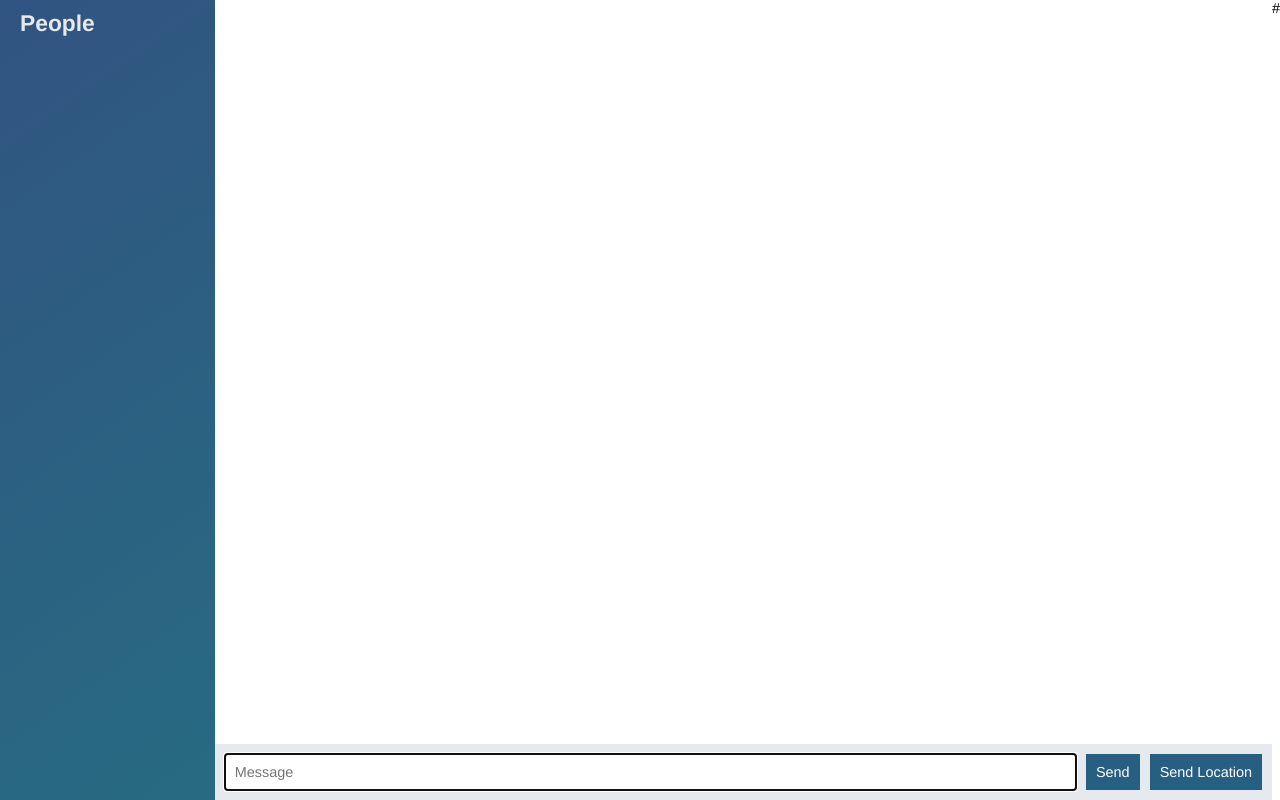
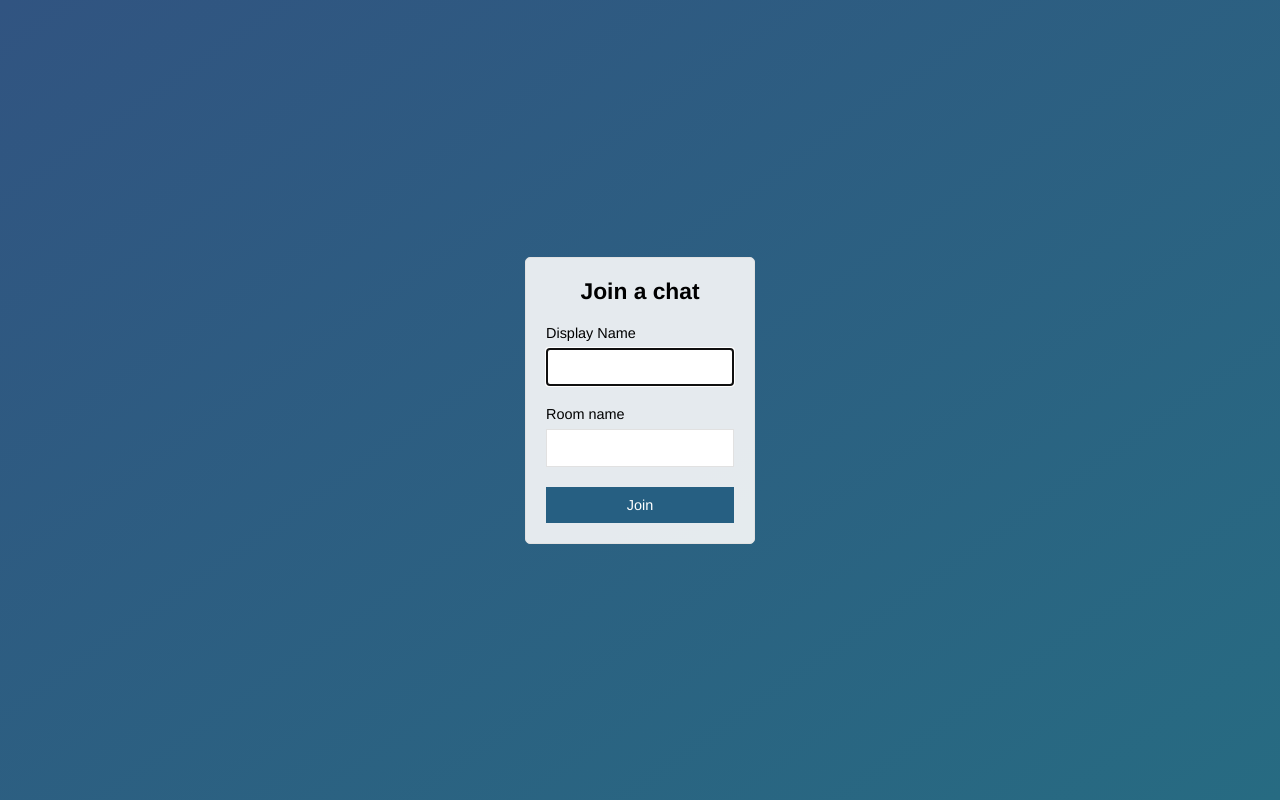
Before and after one commit to sshiba/node-chat-app, a website: page public/index.html in a window 1280 px wide. Drawn offline with nearby package versions, Linux system fonts and the light colour scheme; no server answers.

Commit message:
Add join page that submits to chat.html

```diff
--- a/public/index.html
+++ b/public/index.html
@@ -4,59 +4,30 @@
 
 <head>
     <meta charset="utf-8">
+    <title>Join | ChatApp</title>
+    <meta name="viewport" content="width=device-width, initial-scale=1, user-scalable=no">
     <link rel="stylesheet" href="/css/styles.css">
 </head>
 
-<body class="chat">
-
-    <div class="chat__sidebar">
-        <h3>People</h3>
-        <div id="users"></div>
+<body class="centered-form">
+    <div class="centered-form__form">
+        <form action="/chat.html">
+            <div class="form-field">
+                <h3>Join a chat</h3>
+            </div>
+            <div class="form-field">
+                <label>Display Name</label>
+                <input type="text" name="name" autofocus/>
+            </div>
+            <div class="form-field">
+                <label>Room name</label>
+                <input type="text" name="room" />
+            </div>
+            <div class="form-field">
+                <button>Join</button>
+            </div>
+        </form>
     </div>
-
-    <div class="chat__main">
-        <ol id="messages" class="chat__messages"></ol>
-
-        <div class="chat__footer">
-            <form id="message-form">
-                <input name="message" type="text" placeholder="Message" autofocus autocomplete="off" />
-                <button>Send</button>
-            </form>
-            <button id="send-location">Send Location</button>
-        </div>
-    </div>
-    #
-    <script id="message-template" type="text/template">
-        <li class="message">
-            <div class="message__title">
-                <h4>{{from}}</h4>
-                <span>{{createdAt}}</span>
-            </div>
-            <div class="message__body">
-                <p>{{text}}</p>
-            </div>
-        </li>
-    </script>
-
-    <script id="location-message-template" type="text/template">
-        <li class="message">
-            <div class="message__title">
-                <h4>{{from}}</h4>
-                <span>{{createdAt}}</span>
-            </div>
-            <div class="message__body">
-                <p>
-                    <a href="{{url}}" target="_blank">My current location</a>
-                </p>
-            </div>
-        </li>
-    </script>
-
-    <script src="/socket.io/socket.io.js"></script>
-    <script src="/js/libs/jquery-3.3.1.min.js"></script>
-    <script src="/js/libs/moment.js"></script>
-    <script src="/js/libs/mustache.js"></script>
-    <script src="/js/index.js"></script>
 </body>
 
 </html>
```
Also changed, not shown: public/chat.html (added, +64 -0 lines), public/js/chat.js (renamed from public/js/index.js).
